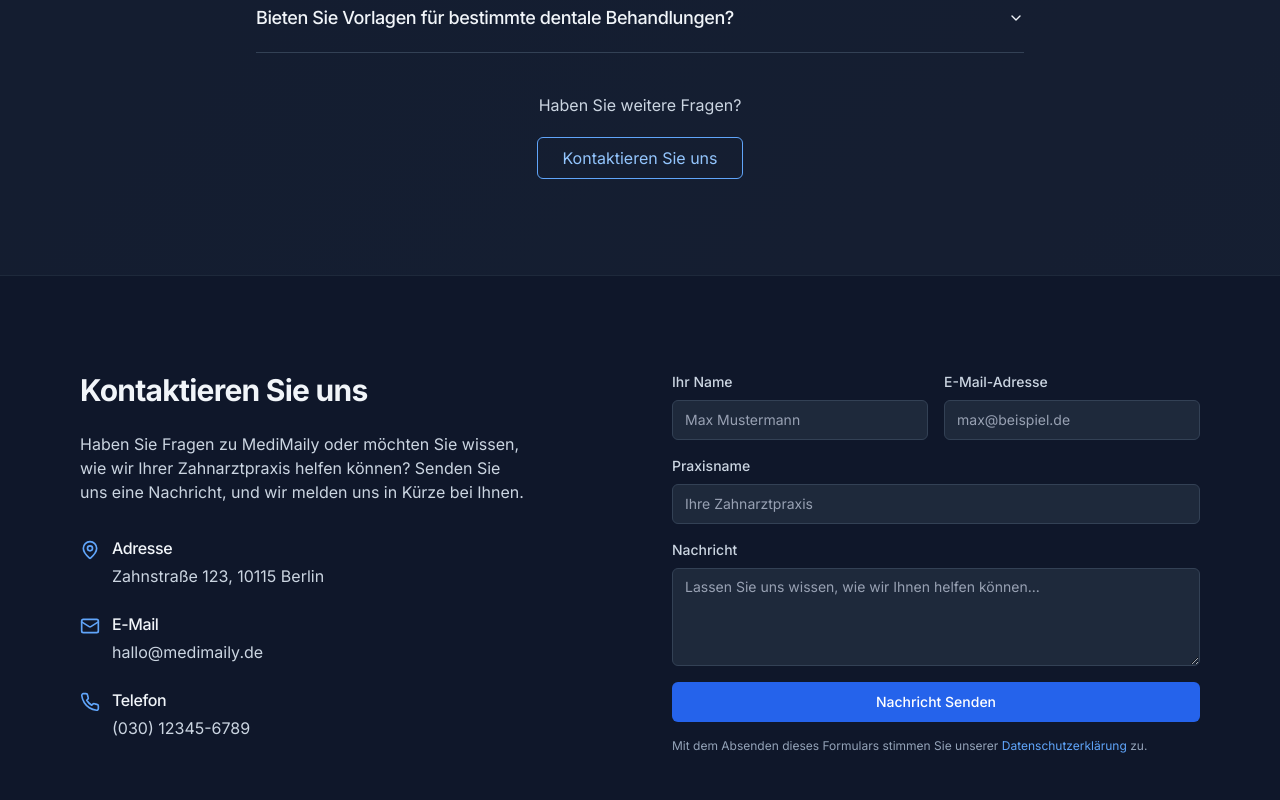
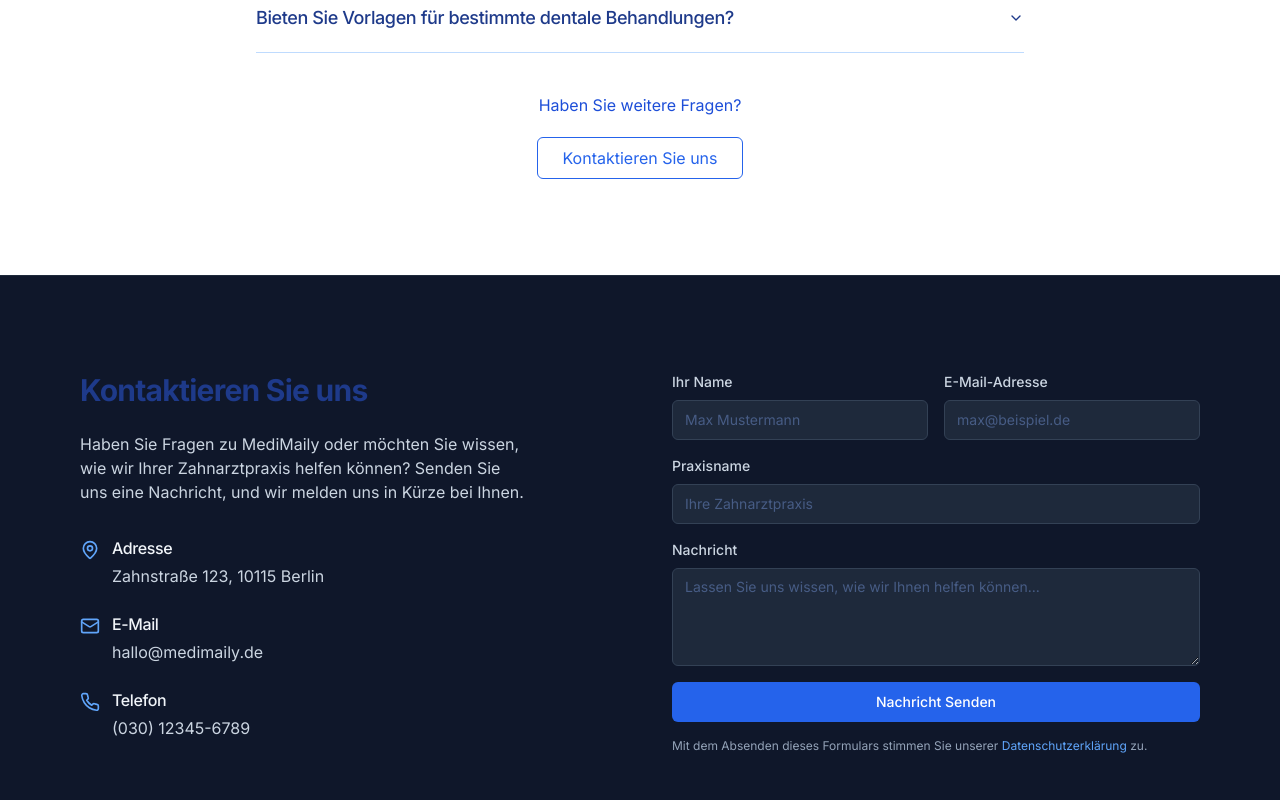
Before and after one commit to AkbBT46/medi-maily, a React (Vite) app: page / in a window 1280 px wide. Shown: the part 6780-7580 px from the top of the page. Built offline with nearby package versions, Linux system fonts and the light colour scheme.

Commit message:
Refactor: Apply blue and white theme
Update the color scheme to use a blue and white theme.

```diff
--- a/src/components/FAQ.tsx
+++ b/src/components/FAQ.tsx
@@ -32,7 +32,7 @@ const FAQ = () => {
   ];
 
   return (
-    <section className="section-padding bg-slate-900/50">
+    <section className="section-padding bg-white">
       <div className="container-custom">
         <div className="text-center mb-16 animate-on-scroll">
           <h2 className="section-title">Häufig gestellte Fragen</h2>
@@ -44,11 +44,11 @@ const FAQ = () => {
         <div className="max-w-3xl mx-auto animate-on-scroll">
           <Accordion type="single" collapsible className="w-full">
             {faqs.map((faq, index) => (
-              <AccordionItem key={index} value={`item-${index}`} className="border-b border-slate-700">
-                <AccordionTrigger className="text-lg text-slate-100 hover:text-blue-400 py-5">
+              <AccordionItem key={index} value={`item-${index}`} className="border-b border-blue-200">
+                <AccordionTrigger className="text-lg text-blue-900 hover:text-blue-600 py-5">
                   {faq.question}
                 </AccordionTrigger>
-                <AccordionContent className="text-slate-300 pb-5">
+                <AccordionContent className="text-blue-700 pb-5">
                   {faq.answer}
                 </AccordionContent>
               </AccordionItem>
@@ -57,7 +57,7 @@ const FAQ = () => {
         </div>
 
         <div className="text-center mt-10 animate-on-scroll">
-          <p className="mb-5 text-slate-300">Haben Sie weitere Fragen?</p>
+          <p className="mb-5 text-blue-700">Haben Sie weitere Fragen?</p>
           <button className="btn-outline">
             Kontaktieren Sie uns
           </button>
--- a/src/components/HowItWorks.tsx
+++ b/src/components/HowItWorks.tsx
@@ -25,10 +25,10 @@ const HowItWorks = () => {
   ];
 
   return (
-    <section className="section-padding bg-slate-900/50 relative overflow-hidden">
+    <section className="section-padding bg-white relative overflow-hidden">
       {/* Background decorative elements */}
-      <div className="absolute top-0 right-0 h-64 w-64 bg-blue-900/30 rounded-full opacity-40 blur-3xl -mr-32 -mt-32"></div>
-      <div className="absolute bottom-0 left-0 h-64 w-64 bg-blue-900/20 rounded-full opacity-30 blur-3xl -ml-32 -mb-32"></div>
+      <div className="absolute top-0 right-0 h-64 w-64 bg-blue-100 rounded-full opacity-40 blur-3xl -mr-32 -mt-32"></div>
+      <div className="absolute bottom-0 left-0 h-64 w-64 bg-blue-50 rounded-full opacity-30 blur-3xl -ml-32 -mb-32"></div>
 
       <div className="container-custom">
         <div className="text-center mb-16 animate-on-scroll">
@@ -48,18 +48,18 @@ const HowItWorks = () => {
             >
               <div className="w-full md:w-1/2">
                 <div className="relative">
-                  <div className="absolute -top-10 -left-10 text-7xl font-bold text-blue-900/40 z-0 opacity-80">
+                  <div className="absolute -top-10 -left-10 text-7xl font-bold text-blue-200 z-0 opacity-80">
                     {step.number}
                   </div>
                   <div className="relative z-10">
-                    <h3 className="text-2xl font-bold mb-4 text-slate-100">{step.title}</h3>
-                    <p className="text-slate-300 mb-6">{step.description}</p>
+                    <h3 className="text-2xl font-bold mb-4 text-blue-900">{step.title}</h3>
+                    <p className="text-blue-700 mb-6">{step.description}</p>
                     <div className="h-1 w-20 bg-gradient-to-r from-blue-400 to-blue-600 rounded-full"></div>
                   </div>
                 </div>
               </div>
               <div className="w-full md:w-1/2">
-                <div className="bg-slate-800/60 p-2 rounded-lg shadow-xl transform transition-all duration-500 hover:shadow-2xl hover:-translate-y-1 relative border border-slate-700/50">
+                <div className="bg-white p-2 rounded-lg shadow-xl transform transition-all duration-500 hover:shadow-2xl hover:-translate-y-1 relative border border-blue-200">
                   <img
                     src={step.image}
                     alt={step.title}
@@ -67,7 +67,7 @@ const HowItWorks = () => {
                     style={{ height: '300px' }}
                   />
                   {/* Gradient overlay */}
-                  <div className="absolute inset-0 bg-gradient-to-t from-slate-900/50 to-transparent opacity-0 hover:opacity-100 transition-opacity duration-300 rounded"></div>
+                  <div className="absolute inset-0 bg-gradient-to-t from-blue-900/20 to-transparent opacity-0 hover:opacity-100 transition-opacity duration-300 rounded"></div>
                 </div>
               </div>
             </div>
--- a/src/components/Testimonials.tsx
+++ b/src/components/Testimonials.tsx
@@ -25,7 +25,7 @@ const Testimonials = () => {
   ];
 
   return (
-    <section className="section-padding bg-slate-800/50">
+    <section className="section-padding bg-blue-50">
       <div className="container-custom">
         <div className="text-center mb-16">
           <h2 className="section-title">Was unsere Kunden sagen</h2>
@@ -36,7 +36,7 @@ const Testimonials = () => {
 
         <div className="grid md:grid-cols-3 gap-8">
           {testimonials.map((testimonial, index) => (
-            <Card key={index} className="border border-slate-700/50 hover:shadow-lg transition-shadow bg-slate-800/60">
+            <Card key={index} className="border border-blue-200 hover:shadow-lg transition-shadow bg-white">
               <CardContent className="pt-6 pb-8 px-8">
                 <div className="flex flex-col items-center text-center">
                   <div className="mb-6 relative">
@@ -47,15 +47,15 @@ const Testimonials = () => {
                       className="w-20 h-20 rounded-full object-cover relative z-10"
                     />
                   </div>
-                  <div className="mb-4 text-slate-100">
-                    <svg className="w-8 h-8 text-blue-400 mb-2 mx-auto" fill="currentColor" viewBox="0 0 24 24">
+                  <div className="mb-4 text-blue-900">
+                    <svg className="w-8 h-8 text-blue-600 mb-2 mx-auto" fill="currentColor" viewBox="0 0 24 24">
                       <path d="M14.017 21v-7.391c0-5.704 3.731-9.57 8.983-10.609l.995 2.151c-2.432.917-3.995 3.638-3.995 5.849h4v10h-9.983zm-14.017 0v-7.391c0-5.704 3.748-9.57 9-10.609l.996 2.151c-2.433.917-3.996 3.638-3.996 5.849h3.983v10h-9.983z" />
                     </svg>
-                    <p className="mb-4 text-slate-300">{testimonial.quote}</p>
+                    <p className="mb-4 text-blue-700">{testimonial.quote}</p>
                   </div>
                   <div>
-                    <p className="font-bold text-slate-100">{testimonial.author}</p>
-                    <p className="text-sm text-blue-400">{testimonial.position}</p>
+                    <p className="font-bold text-blue-900">{testimonial.author}</p>
+                    <p className="text-sm text-blue-600">{testimonial.position}</p>
                   </div>
                 </div>
               </CardContent>
@@ -64,13 +64,13 @@ const Testimonials = () => {
         </div>
 
         <div className="mt-16 flex justify-center">
-          <div className="bg-blue-900/30 rounded-lg p-8 max-w-3xl text-center border border-blue-700/50">
-            <p className="text-xl text-slate-300 mb-4">
+          <div className="bg-blue-100 rounded-lg p-8 max-w-3xl text-center border border-blue-200">
+            <p className="text-xl text-blue-700 mb-4">
               "MediMaily war ein Game-Changer für unsere Zahnarztpraxis. Ihre E-Mail-Automatisierung hat dieses Jahr über 150.000 € zusätzlichen Umsatz generiert."
             </p>
             <div className="inline-flex items-center">
-              <div className="h-px w-8 bg-blue-400 mr-4"></div>
-              <p className="font-bold text-slate-100">Dr. Robert Williams, Williams Dental Group</p>
+              <div className="h-px w-8 bg-blue-600 mr-4"></div>
+              <p className="font-bold text-blue-900">Dr. Robert Williams, Williams Dental Group</p>
             </div>
           </div>
         </div>
--- a/src/index.css
+++ b/src/index.css
@@ -5,64 +5,64 @@
 
 @layer base {
   :root {
-    --background: 220 50% 5%;
-    --foreground: 220 20% 95%;
+    --background: 0 0% 100%;
+    --foreground: 220 50% 15%;
 
-    --card: 220 40% 8%;
-    --card-foreground: 220 20% 95%;
+    --card: 0 0% 100%;
+    --card-foreground: 220 50% 15%;
 
-    --popover: 220 40% 8%;
-    --popover-foreground: 220 20% 95%;
+    --popover: 0 0% 100%;
+    --popover-foreground: 220 50% 15%;
 
     --primary: 220 100% 60%;
-    --primary-foreground: 220 40% 10%;
+    --primary-foreground: 0 0% 100%;
 
-    --secondary: 220 30% 15%;
-    --secondary-foreground: 220 20% 90%;
+    --secondary: 220 30% 96%;
+    --secondary-foreground: 220 50% 15%;
 
-    --muted: 220 30% 15%;
-    --muted-foreground: 220 15% 65%;
+    --muted: 220 30% 96%;
+    --muted-foreground: 220 30% 40%;
 
-    --accent: 220 30% 20%;
-    --accent-foreground: 220 20% 90%;
+    --accent: 220 30% 94%;
+    --accent-foreground: 220 50% 15%;
 
     --destructive: 0 84% 60%;
-    --destructive-foreground: 220 20% 95%;
+    --destructive-foreground: 0 0% 100%;
 
-    --border: 220 25% 25%;
-    --input: 220 25% 25%;
+    --border: 220 25% 88%;
+    --input: 220 25% 88%;
     --ring: 220 80% 60%;
 
     --radius: 0.5rem;
   }
 
   .dark {
-    --background: 220 50% 5%;
-    --foreground: 220 20% 95%;
+    --background: 0 0% 100%;
+    --foreground: 220 50% 15%;
 
-    --card: 220 40% 8%;
-    --card-foreground: 220 20% 95%;
+    --card: 0 0% 100%;
+    --card-foreground: 220 50% 15%;
 
-    --popover: 220 40% 8%;
-    --popover-foreground: 220 20% 95%;
+    --popover: 0 0% 100%;
+    --popover-foreground: 220 50% 15%;
 
     --primary: 220 100% 60%;
-    --primary-foreground: 220 40% 10%;
+    --primary-foreground: 0 0% 100%;
 
-    --secondary: 220 30% 15%;
-    --secondary-foreground: 220 20% 90%;
+    --secondary: 220 30% 96%;
+    --secondary-foreground: 220 50% 15%;
 
-    --muted: 220 30% 15%;
-    --muted-foreground: 220 15% 65%;
+    --muted: 220 30% 96%;
+    --muted-foreground: 220 30% 40%;
 
-    --accent: 220 30% 20%;
-    --accent-foreground: 220 20% 90%;
+    --accent: 220 30% 94%;
+    --accent-foreground: 220 50% 15%;
 
     --destructive: 0 63% 31%;
-    --destructive-foreground: 220 20% 95%;
+    --destructive-foreground: 0 0% 100%;
 
-    --border: 220 25% 25%;
-    --input: 220 25% 25%;
+    --border: 220 25% 88%;
+    --input: 220 25% 88%;
     --ring: 220.7 26.8% 83.9%;
   }
 }
@@ -73,14 +73,14 @@
   }
 
   body {
-    @apply bg-slate-900 text-slate-100;
+    @apply bg-white text-blue-900;
     font-family: 'Inter', sans-serif;
-    background: linear-gradient(135deg, #0f172a 0%, #1e293b 100%);
+    background: linear-gradient(135deg, #ffffff 0%, #f8fafc 100%);
     min-height: 100vh;
   }
 
   h1, h2, h3, h4, h5, h6 {
-    @apply font-medium tracking-tight text-slate-100;
+    @apply font-medium tracking-tight text-blue-900;
   }
 
   .section-padding {
@@ -168,15 +168,15 @@
   }
 
   .btn-outline {
-    @apply border border-blue-400 text-blue-300 hover:bg-blue-900/30 py-2 px-6 rounded-md transition-all duration-300 transform hover:scale-105 hover:shadow-md;
+    @apply border border-blue-600 text-blue-600 hover:bg-blue-50 py-2 px-6 rounded-md transition-all duration-300 transform hover:scale-105 hover:shadow-md;
   }
 
   .section-title {
-    @apply text-3xl md:text-4xl font-bold mb-4 text-slate-100;
+    @apply text-3xl md:text-4xl font-bold mb-4 text-blue-900;
   }
 
   .section-subtitle {
-    @apply text-lg md:text-xl text-slate-300 mb-12 max-w-2xl mx-auto;
+    @apply text-lg md:text-xl text-blue-700 mb-12 max-w-2xl mx-auto;
   }
 
   .card-hover {
```
Also changed, not shown: src/components/Benefits.tsx (+11 -11 lines), src/components/Header.tsx (+14 -14 lines), src/components/Hero.tsx (+12 -11 lines), src/components/Pricing.tsx (+18 -18 lines).
